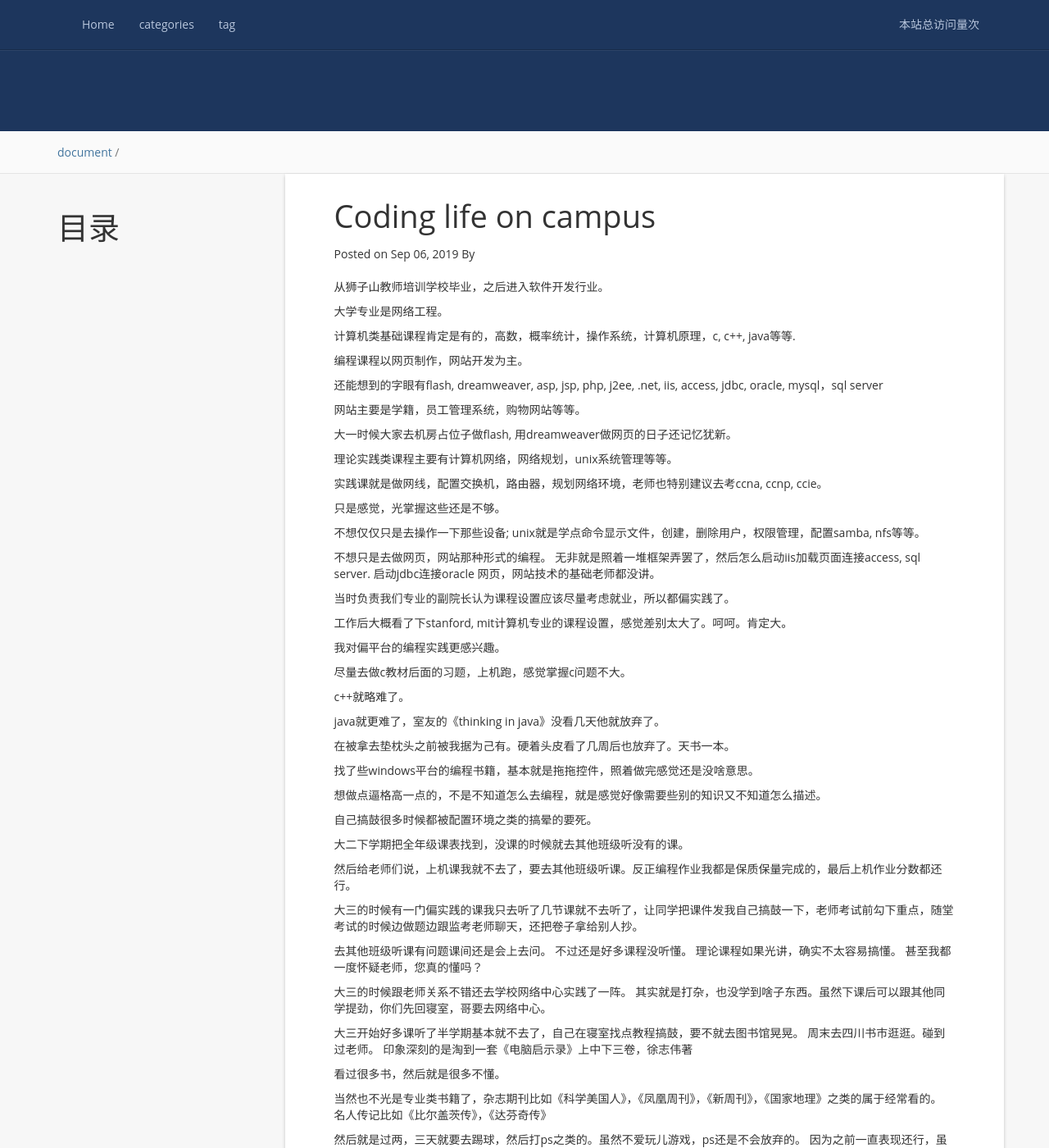
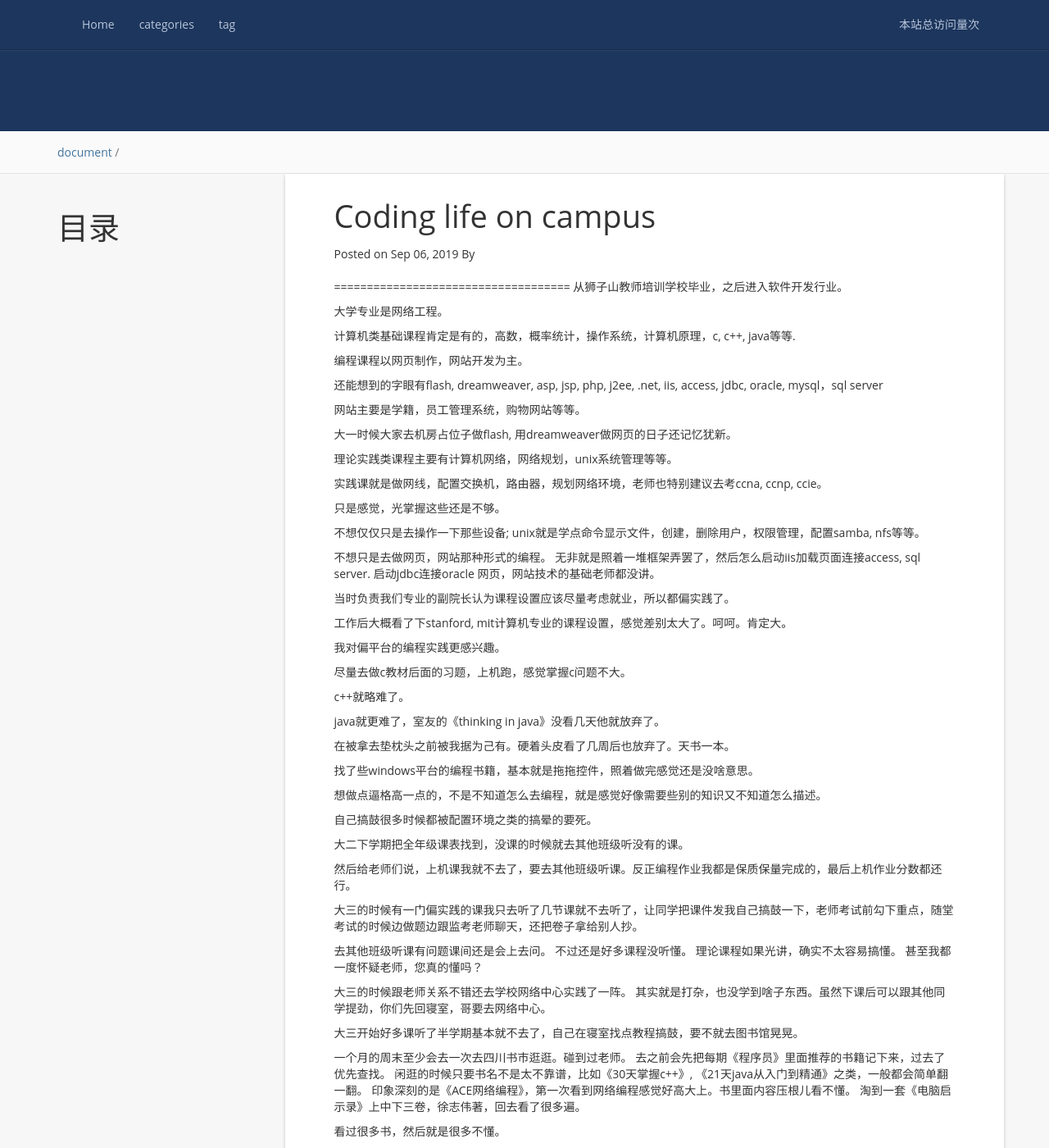
Before and after one commit to yuzhidi/yuzhidi.github.io, a Jekyll site: the page built from _posts/2019-09-07-coding-on-campus.md, in a window 1280 px wide and 1400 px high. Shown: the whole window at 82% size. Built offline with Jekyll 4.4.1, drawn with Linux system fonts in a browser that asks for light colours; nearby versions of some CDN libraries; a script that is not in the unit is left out; comment, search, counter and statistics services are not loaded.

Commit message:
new line

```diff
--- a/_posts/2019-09-07-coding-on-campus.md
+++ b/_posts/2019-09-07-coding-on-campus.md
@@ -5,6 +5,7 @@ date:   2019-09-07 00:00:00 +0800
 categories: document
 tag:
 ---
+====================================
  从狮子山教师培训学校毕业，之后进入软件开发行业。
 
  大学专业是网络工程。
@@ -69,8 +70,13 @@ tag:
 其实就是打杂，也没学到啥子东西。虽然下课后可以跟其他同学提劲，你们先回寝室，哥要去网络中心。
 
 大三开始好多课听了半学期基本就不去了，自己在寝室找点教程搞鼓，要不就去图书馆晃晃。
-周末去四川书市逛逛。碰到过老师。
-印象深刻的是淘到一套《电脑启示录》上中下三卷，徐志伟著
+
+
+一个月的周末至少会去一次去四川书市逛逛。碰到过老师。
+去之前会先把每期《程序员》里面推荐的书籍记下来，过去了优先查找。
+闲逛的时候只要书名不是太不靠谱，比如《30天掌握c++》, 《21天java从入门到精通》之类，一般都会简单翻一翻。
+印象深刻的是《ACE网络编程》，第一次看到网络编程感觉好高大上。书里面内容压根儿看不懂。
+淘到一套《电脑启示录》上中下三卷，徐志伟著，回去看了很多遍。
 
 看过很多书，然后就是很多不懂。
 
```
